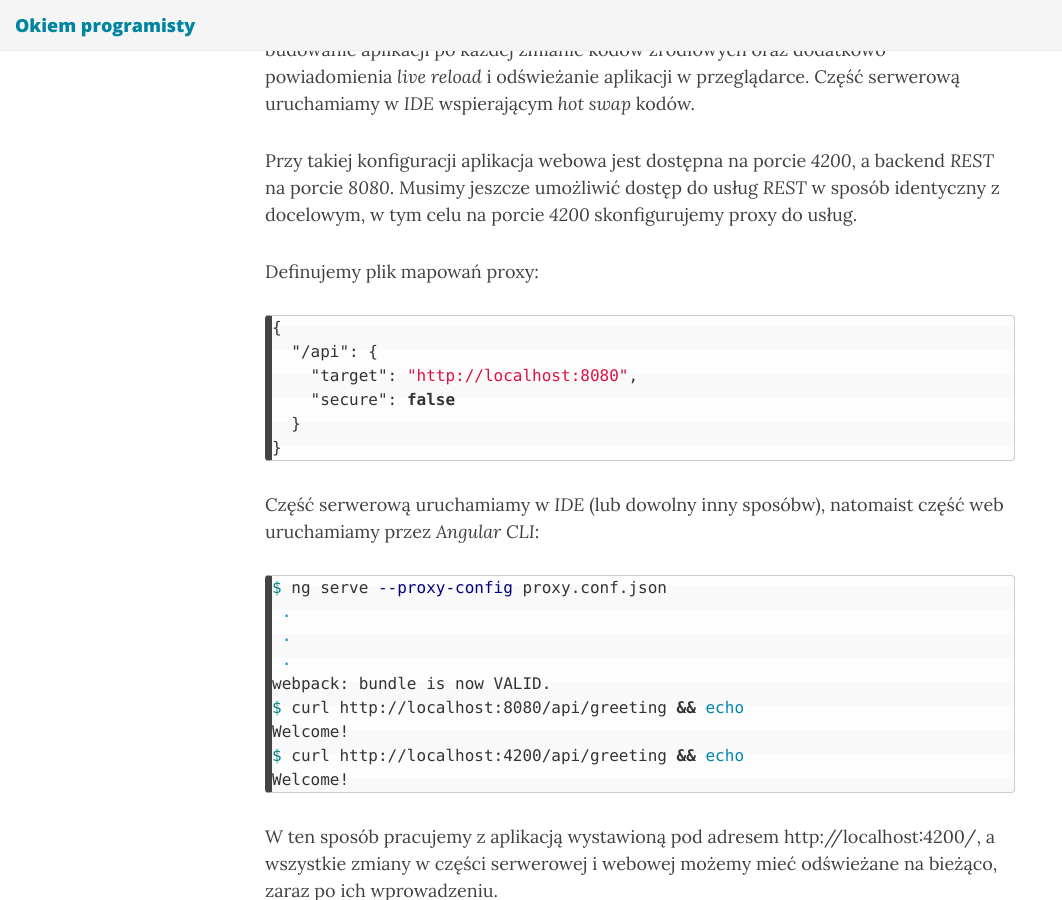
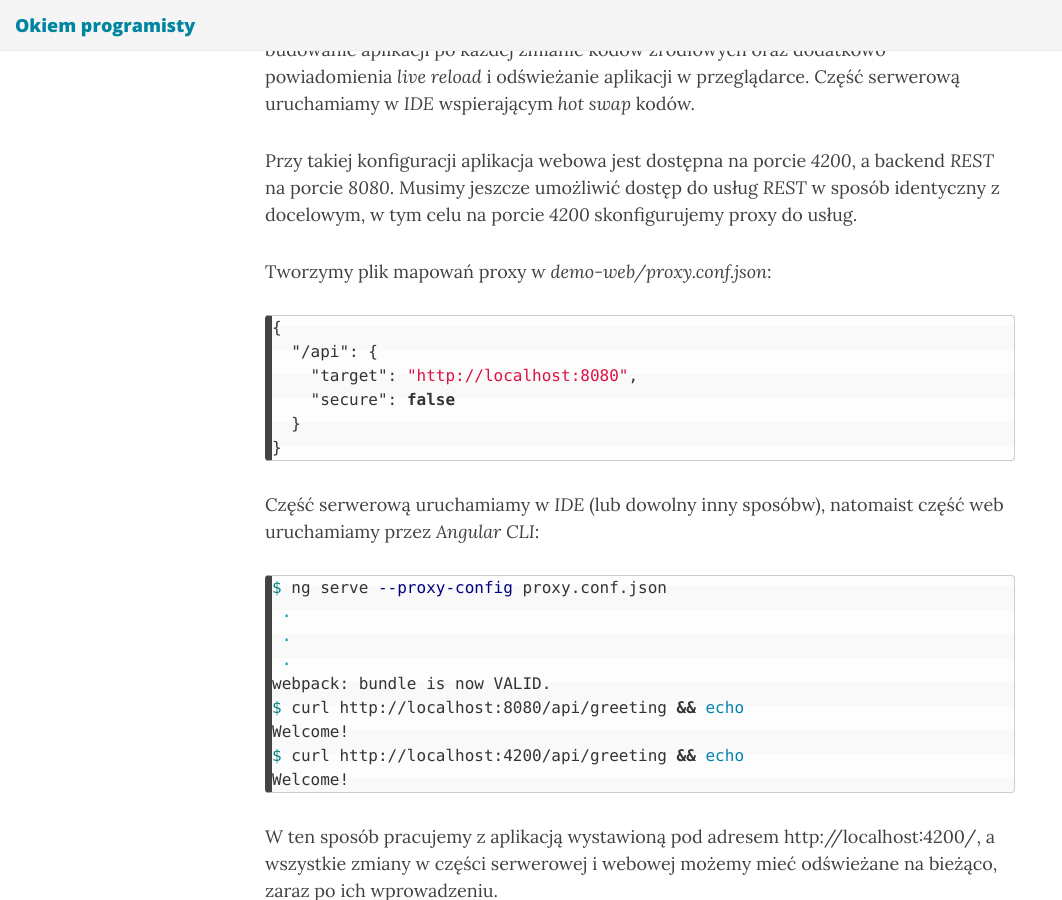
Before and after one commit to glipecki/glipecki.github.io, a Jekyll site: the page built from _posts/2016-12-07-budowanie-aplikacji-angular-cli-spring-boot.md, in a window 1280 px wide and 900 px high, scrolled down 11845 px. Shown: the whole window, without its empty margins (0-1062 px from the left). Built offline with Jekyll 4.4.1, drawn with Linux system fonts in a browser that asks for light colours; nearby versions of some CDN libraries; comment, search, counter and statistics services are not loaded.

Commit message:
Updated 2016-12-07-budowanie-aplikacji-angular-cli-spring-boot.md

````diff
--- a/_posts/2016-12-07-budowanie-aplikacji-angular-cli-spring-boot.md
+++ b/_posts/2016-12-07-budowanie-aplikacji-angular-cli-spring-boot.md
@@ -440,7 +440,7 @@ Część kliencką uruchamiamy przez _ng serve_, dzięki temu dostajemy kompilac
 
 Przy takiej konfiguracji aplikacja webowa jest dostępna na porcie _4200_, a backend _REST_ na porcie _8080_. Musimy jeszcze umożliwić dostęp do usług _REST_ w sposób identyczny z docelowym, w tym celu na porcie _4200_ skonfigurujemy proxy do usług.
 
-Definujemy plik mapowań proxy:
+Tworzymy plik mapowań proxy w _demo-web/proxy.conf.json_:
 
 ```json
 {
````
